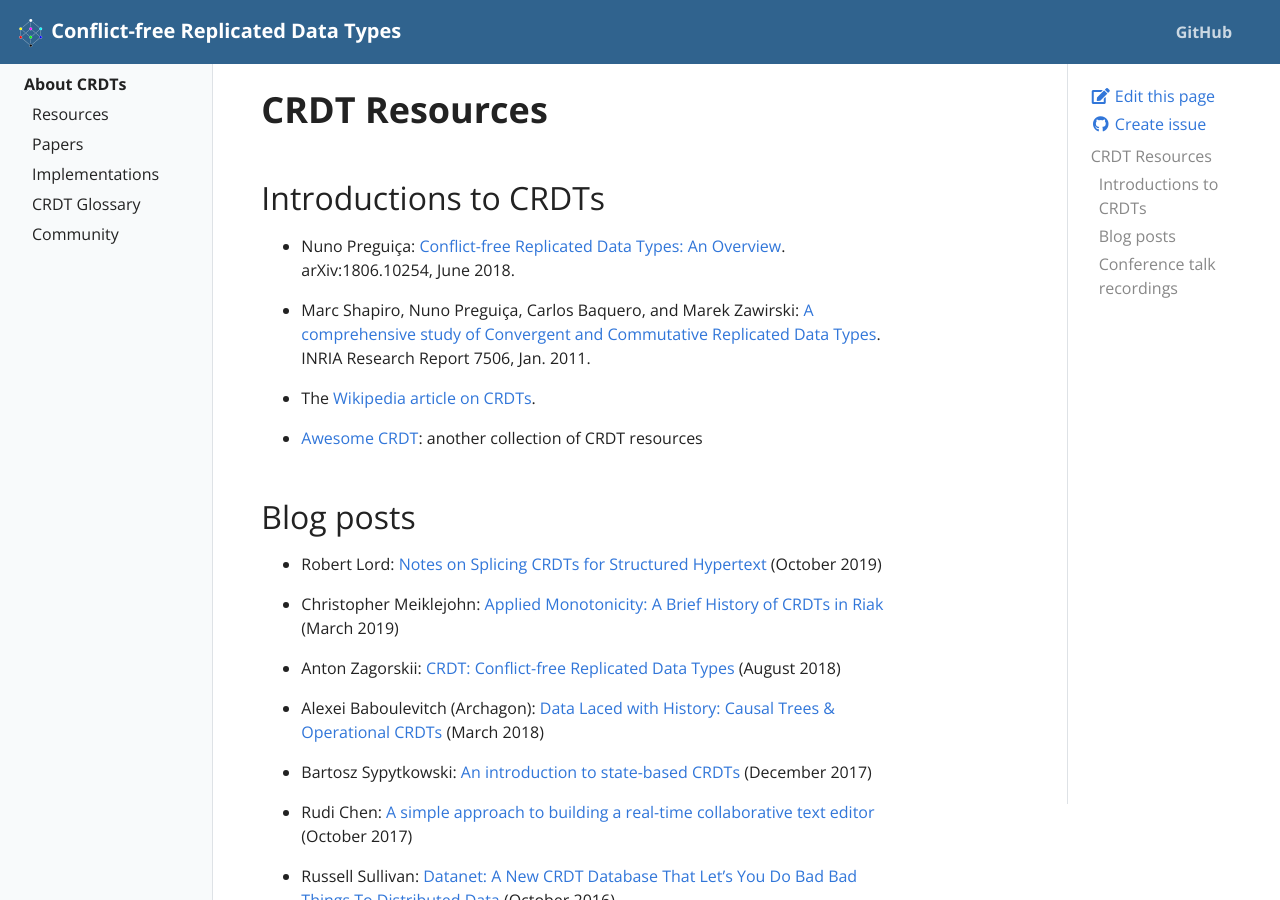
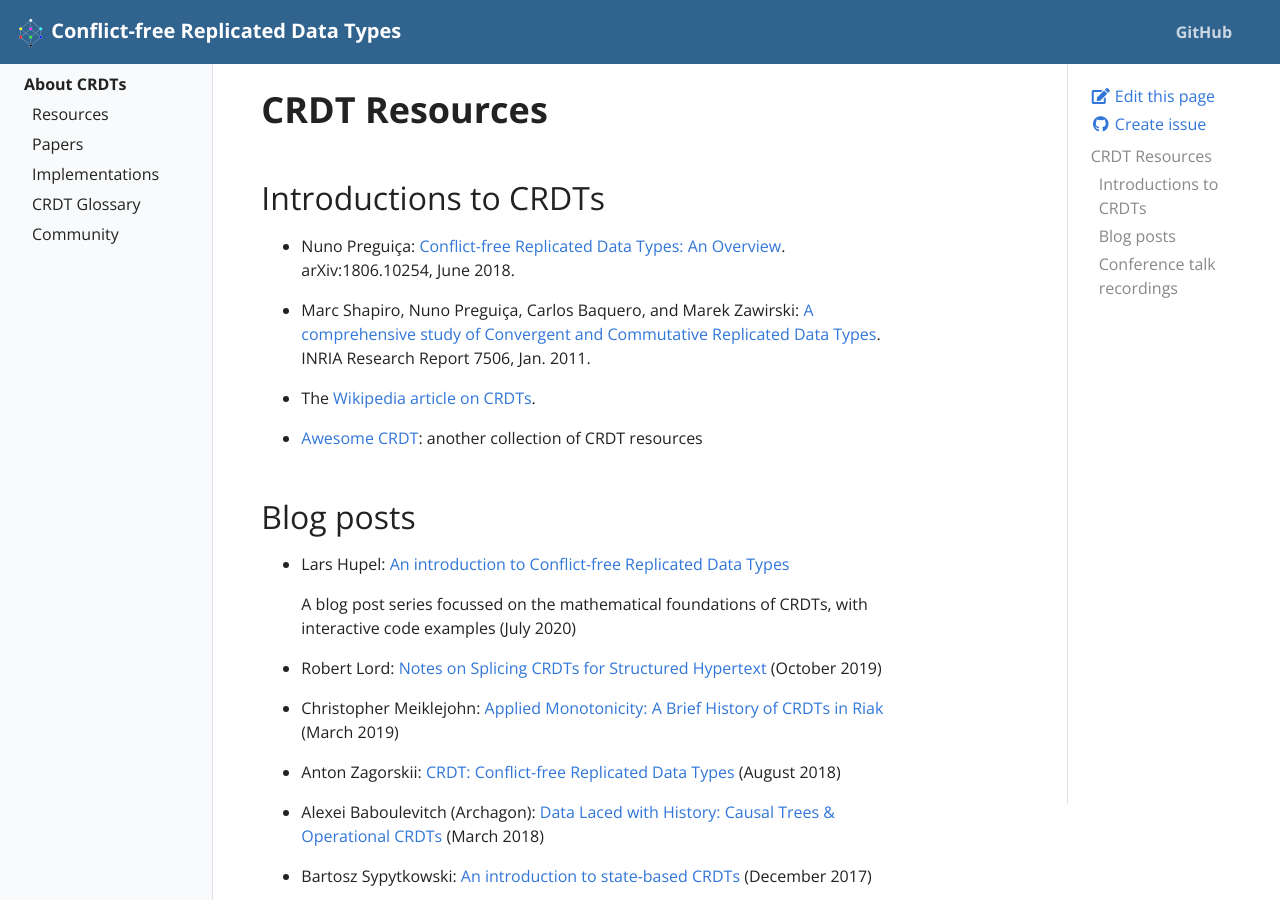
Before and after one commit to ept/crdt-website, a Jekyll site: the page built from pages/resources.md, in a window 1280 px wide and 900 px high. Built offline with Jekyll 4.4.1, drawn with Linux system fonts in a browser that asks for light colours.

Commit message:
Add Lars' blog post series

```diff
--- a/pages/resources.md
+++ b/pages/resources.md
@@ -22,6 +22,11 @@ permalink: /resources
 
 
 ## Blog posts
+
+* Lars Hupel:
+  [An introduction to Conflict-free Replicated Data Types](https://lars.hupel.info/topics/crdt/01-intro)
+
+  A blog post series focussed on the mathematical foundations of CRDTs, with interactive code examples (July 2020)
 
 * Robert Lord:
   [Notes on Splicing CRDTs for Structured Hypertext](https://lord.io/blog/2019/splicing-crdts/)
```
